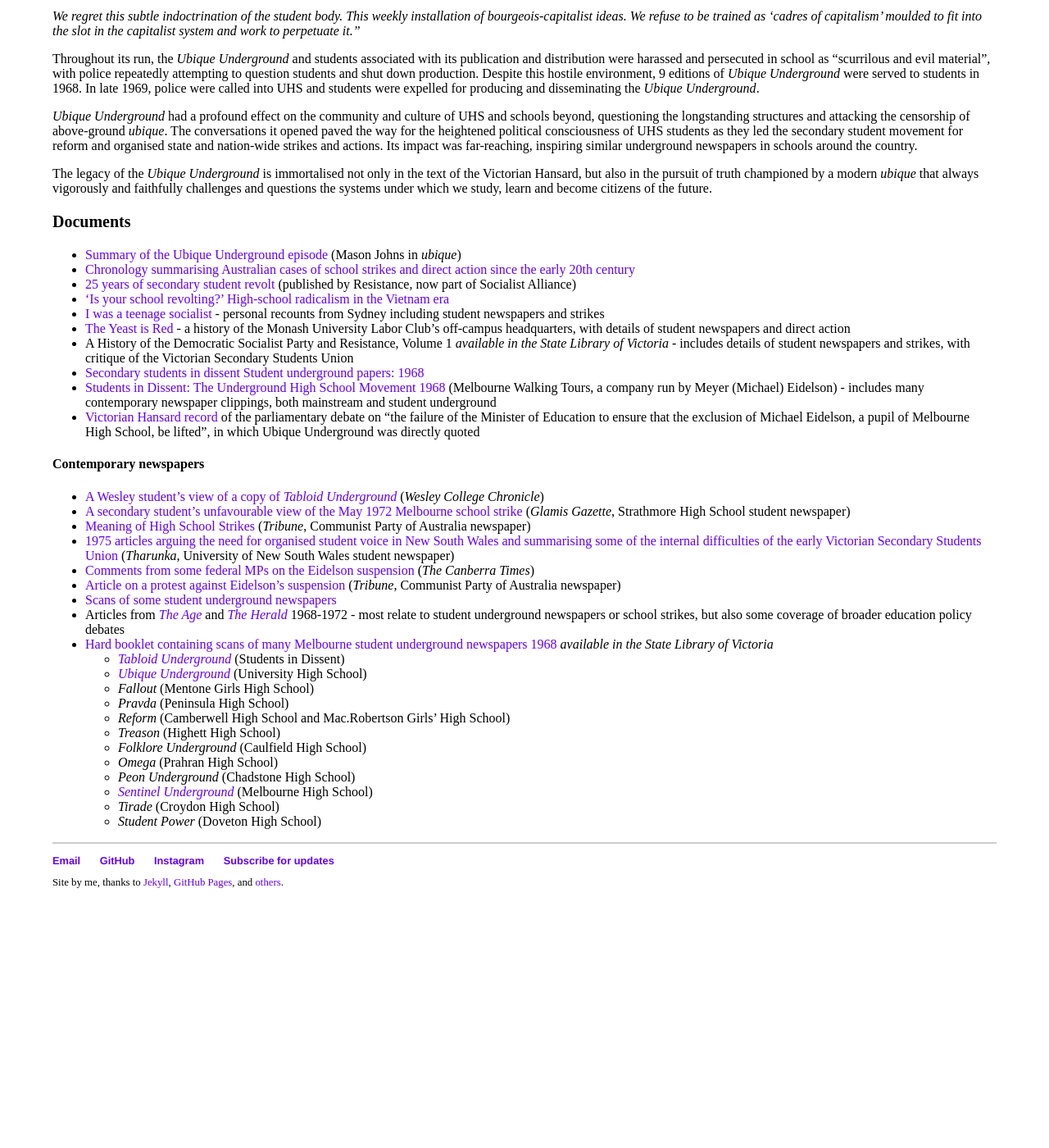
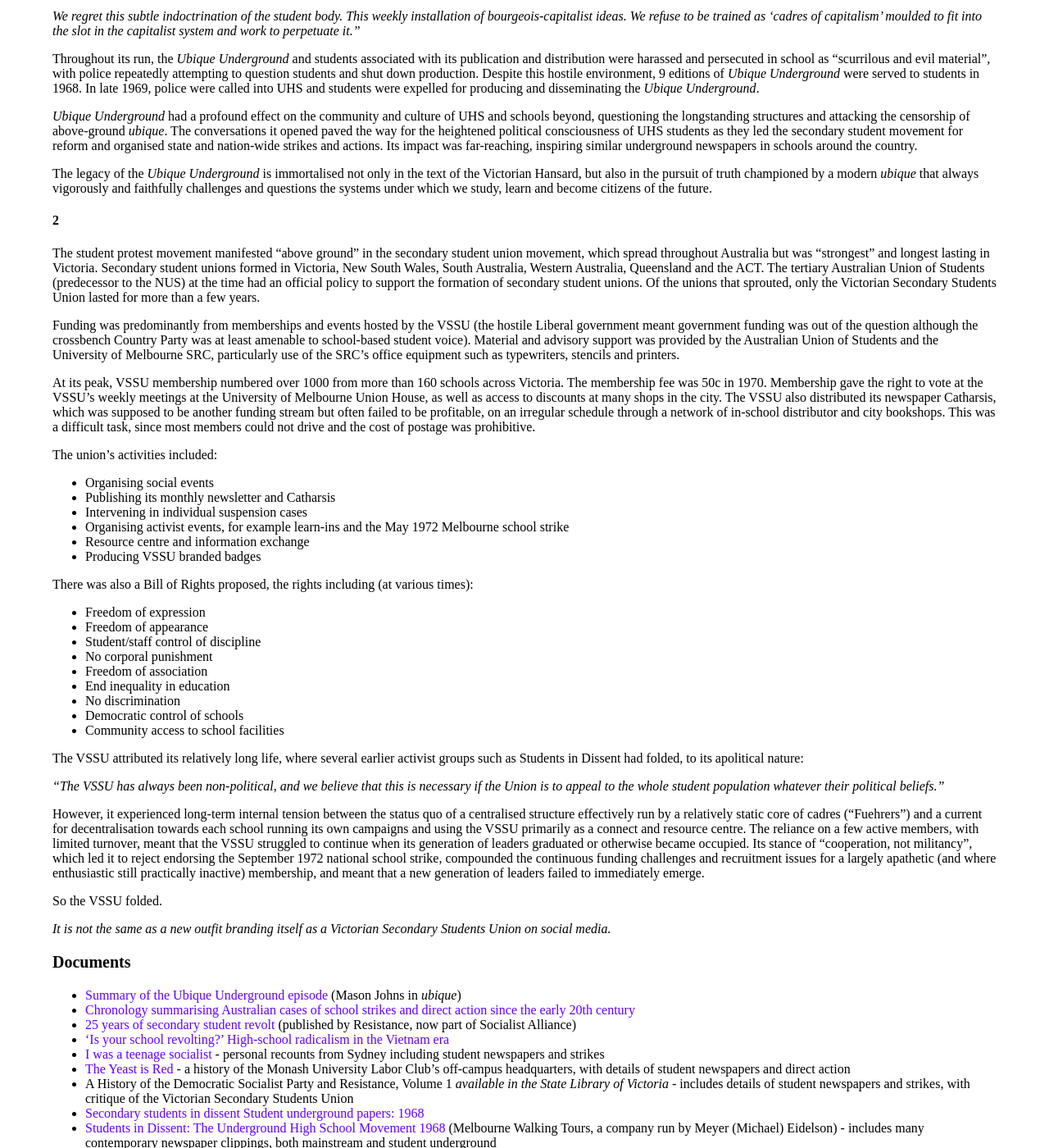
Before and after one commit to nhtnhanbn/nhtnhanbn.github.io, a Jekyll site: the page built from _repository/underground.md, in a window 1280 px wide and 1400 px high, scrolled down 4867 px. Shown: the whole window at 82% size. Built offline with Jekyll 4.4.1, drawn with Linux system fonts in a browser that asks for light colours; before the commit the page ends 5964 px from its top, so only the background shows below that.

Commit message:
Update underground with VSSU article

```diff
--- a/_repository/underground.md
+++ b/_repository/underground.md
@@ -95,6 +95,43 @@
 
 The legacy of the *Ubique Underground* is immortalised not only in the text of the Victorian Hansard, but also in the pursuit of truth championed by a modern *ubique* that always vigorously and faithfully challenges and questions the systems under which we study, learn and become citizens of the future.
 
+#### 2
+
+The student protest movement manifested “above ground” in the secondary student union movement, which spread throughout Australia but was “strongest” and longest lasting in Victoria. Secondary student unions formed in Victoria, New South Wales, South Australia, Western Australia, Queensland and the ACT. The tertiary Australian Union of Students (predecessor to the NUS) at the time had an official policy to support the formation of secondary student unions. Of the unions that sprouted, only the Victorian Secondary Students Union lasted for more than a few years.
+
+Funding was predominantly from memberships and events hosted by the VSSU (the hostile Liberal government meant government funding was out of the question although the crossbench Country Party was at least amenable to school-based student voice). Material and advisory support was provided by the Australian Union of Students and the University of Melbourne SRC, particularly use of the SRC’s office equipment such as typewriters, stencils and printers.
+
+At its peak, VSSU membership numbered over 1000 from more than 160 schools across Victoria.  The membership fee was 50c in 1970. Membership gave the right to vote at the VSSU’s weekly meetings at the University of Melbourne Union House, as well as access to discounts at many shops in the city. The VSSU also distributed its newspaper Catharsis, which was supposed to be another funding stream but often failed to be profitable, on an irregular schedule through a network of in-school distributor and city bookshops. This was a difficult task, since most members could not drive and the cost of postage was prohibitive.
+
+The union’s activities included:
+-	Organising social events
+-	Publishing its monthly newsletter and Catharsis
+-	Intervening in individual suspension cases
+-	Organising activist events, for example learn-ins and the May 1972 Melbourne school strike
+-	Resource centre and information exchange
+-	Producing VSSU branded badges
+
+There was also a Bill of Rights proposed, the rights including (at various times):
+-	Freedom of expression
+-	Freedom of appearance
+-	Student/staff control of discipline
+-	No corporal punishment
+-	Freedom of association
+-	End inequality in education
+-	No discrimination
+-	Democratic control of schools
+-	Community access to school facilities
+
+The VSSU attributed its relatively long life, where several earlier activist groups such as Students in Dissent had folded, to its apolitical nature:
+
+*“The VSSU has always been non-political, and we believe that this is necessary if the Union is to appeal to the whole student population whatever their political beliefs.”*
+
+However, it experienced long-term internal tension between the status quo of a centralised structure effectively run by a relatively static core of cadres (“Fuehrers”) and a current for decentralisation towards each school running its own campaigns and using the VSSU primarily as a connect and resource centre. The reliance on a few active members, with limited turnover, meant that the VSSU struggled to continue when its generation of leaders graduated or otherwise became occupied. Its stance of “cooperation, not militancy”, which led it to reject endorsing the September 1972 national school strike, compounded the continuous funding challenges and recruitment issues for a largely apathetic (and where enthusiastic still practically inactive) membership, and meant that a new generation of leaders failed to immediately emerge.
+
+So the VSSU folded.
+
+*It is not the same as a new outfit branding itself as a Victorian Secondary Students Union on social media.*
+
 ### Documents
 
 - [Summary of the Ubique Underground episode](https://ubique.squarespace.com/article/ghosts-of-uni-highs-past-pt6) (Mason Johns in *ubique*)
```
